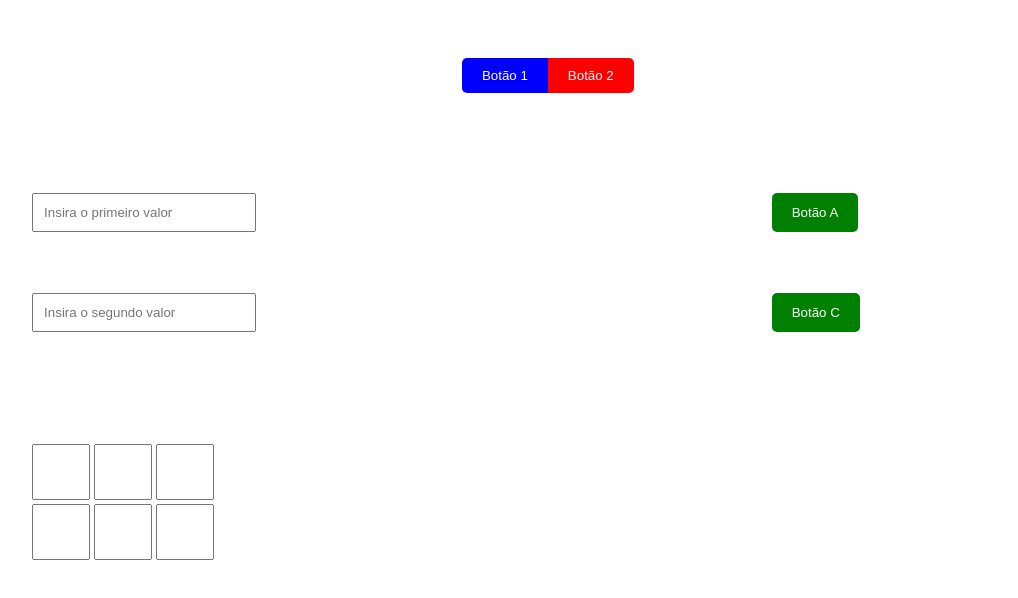
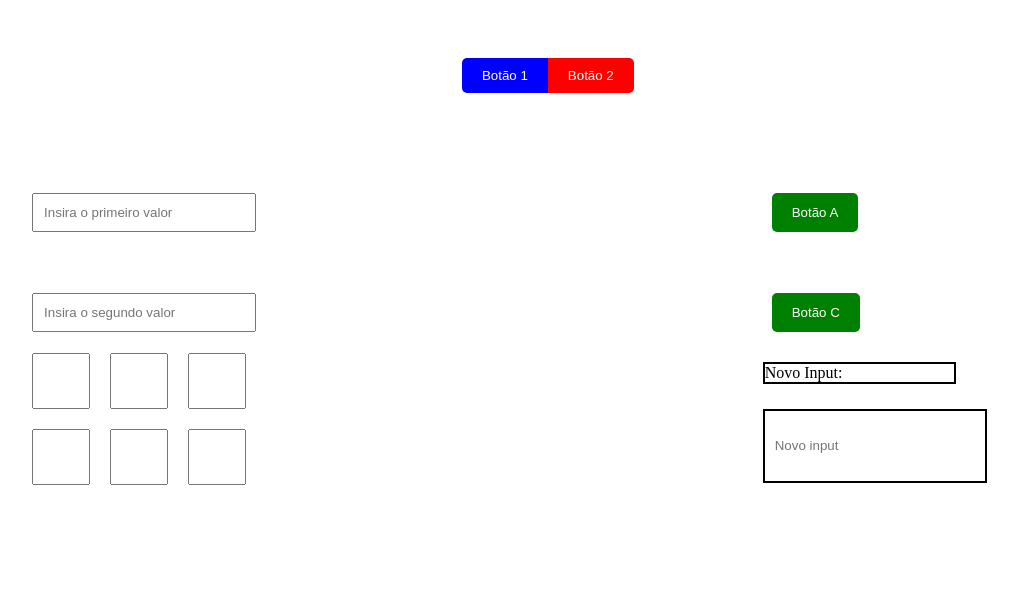
Before and after one commit to Romulomrs/Algoritmoss, a React (Vite) app in the folder Front Criptografia/projeto/: page / in a window 1280 px wide. Shown: the top 598 px of the page, without its empty margins (77-1095 px from the left). Built offline with nearby package versions, Linux system fonts and the light colour scheme.

Commit message:
Inserção do output e do label, junto aos seus alinhamentos

```diff
--- a/Front Criptografia/projeto/src/App.jsx
+++ b/Front Criptografia/projeto/src/App.jsx
@@ -32,6 +32,9 @@ function App() {
     setMatrix(updatedMatrix);
   };
 
+  // Estado para o novo input ao lado da matriz
+  const [sideInput, setSideInput] = useState('');
+
   return (
     <div style={{
       display: 'flex',
@@ -44,13 +47,13 @@ function App() {
           onClick={() => handleButtonClick(1)}
           style={{
             padding: '10px 20px',
-            marginLeft:'42%',            backgroundColor: button1Color,
+            marginLeft: '42%',
+            backgroundColor: button1Color,
             color: 'white',
             border: 'none',
             borderRadius: '5px 0 0 5px',
             cursor: 'pointer',
-            marginTop:'50px',
-
+            marginTop: '50px',
           }}
         >
           Botão 1
@@ -64,7 +67,7 @@ function App() {
             border: 'none',
             borderRadius: '0 5px 5px 0',
             cursor: 'pointer',
-            marginTop:'50px',
+            marginTop: '50px',
           }}
         >
           Botão 2
@@ -76,19 +79,18 @@ function App() {
         display: 'flex',
         flexDirection: 'column',
         marginTop: '100px',
-// Aumenta a margem superior para puxar os inputs mais para baixo
       }}>
         <div style={{
           display: 'flex',
           marginBottom: '10px',
-          width: '80%', // Faz com que a div ocupe 100% da largura
+          width: '80%', // Faz com que a div ocupe 80% da largura
         }}>
           <input
             type="text"
             value={input1}
             onChange={(e) => setInput1(e.target.value)}
             placeholder="Insira o primeiro valor"
-            style={{ padding: '10px', width: '200px', marginRight: '10px',marginLeft:'10%' }}
+            style={{ padding: '10px', width: '200px', marginRight: '10px', marginLeft: '10%' }}
           />
           <button
             style={{
@@ -98,7 +100,7 @@ function App() {
               border: 'none',
               borderRadius: '5px',
               cursor: 'pointer',
-              marginLeft:'50%',
+              marginLeft: '50%',
             }}
           >
             Botão A
@@ -108,14 +110,14 @@ function App() {
         <div style={{
           display: 'flex',
           marginBottom: '10px',
-          width: '80%', // Faz com que a div ocupe 100% da largura
+          width: '80%',
         }}>
           <input
             type="text"
             value={input2}
             onChange={(e) => setInput2(e.target.value)}
             placeholder="Insira o segundo valor"
-            style={{ padding: '10px', width: '200px', marginRight: '10px',marginLeft:'10%',height:'10%', marginTop:'5%'}}
+            style={{ padding: '10px', width: '200px', marginRight: '10px', marginLeft: '10%', marginTop: '5%' }}
           />
           <button
             style={{
@@ -125,21 +127,34 @@ function App() {
               border: 'none',
               borderRadius: '5px',
               cursor: 'pointer',
-              marginLeft:'50%',
-              marginTop:'5%'
+              marginLeft: '50%',
+              marginTop: '5%'
             }}
           >
             Botão C
           </button>
         </div>
 
+        {/* Matriz e novo input ao lado */}
 
-      <div style={{
-        marginTop: '100px',
-        display: 'flex',
-        flexDirection: 'column',
-        marginLeft:'7.8%',
-      }}>
+          <div>
+  <label style={{ marginBottom: '5px', display: 'block', margin:'20px 0 15px 65.8%',width:'15%',marginright:'-500px',borderColor:'ActiveBorder' ,borderStyle: 'solid', borderWidth: '2px' }}>Novo Input:</label>
+  <input
+    type="text"
+    placeholder="Novo input"
+    style={{
+      padding: '10px',
+      width: '200px',
+      height: '50px',
+      margin:'10px 0 15px 65.8%',
+      borderColor:'ActiveBorder' ,borderStyle: 'solid', borderWidth: '2px'
+
+    }}
+  />
+</div>
+
+          {/* Matriz */}
+          <div style={{ position:'absolute',marginLeft:'7.1%',marginTop:'150px'}}>
             {matrix.map((row, rowIndex) => (
               <div key={rowIndex} style={{ display: 'flex' }}>
                 {row.map((cell, cellIndex) => (
@@ -151,15 +166,20 @@ function App() {
                     style={{
                       width: '50px',
                       height: '50px',
-                  margin: '2px',
+                      margin: '10px',
+                      textAlign:'center',
+position: 'relative'
+
                     }}
                   />
                 ))}
               </div>
             ))}
           </div>
+
         </div>
       </div>
+
   );
 }
 
```
Lines whose indentation alone changed are shown as unchanged.
